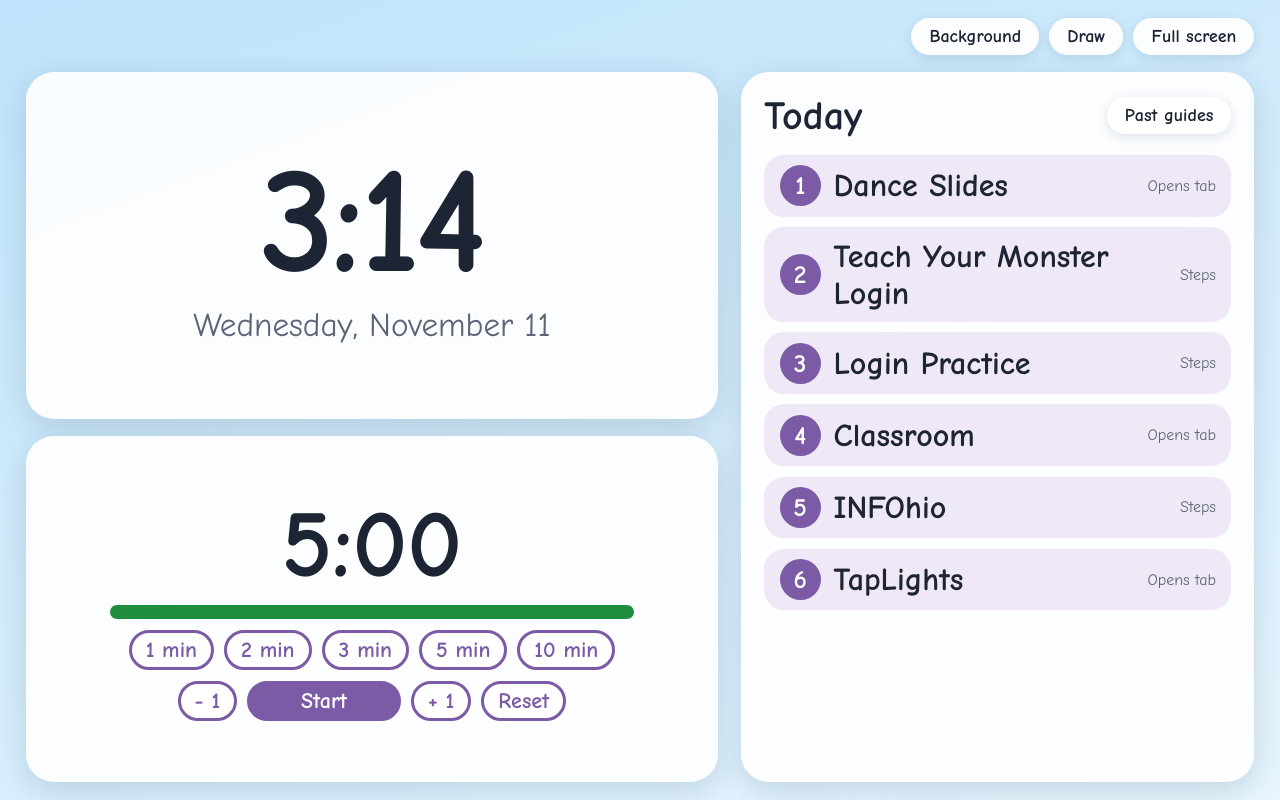
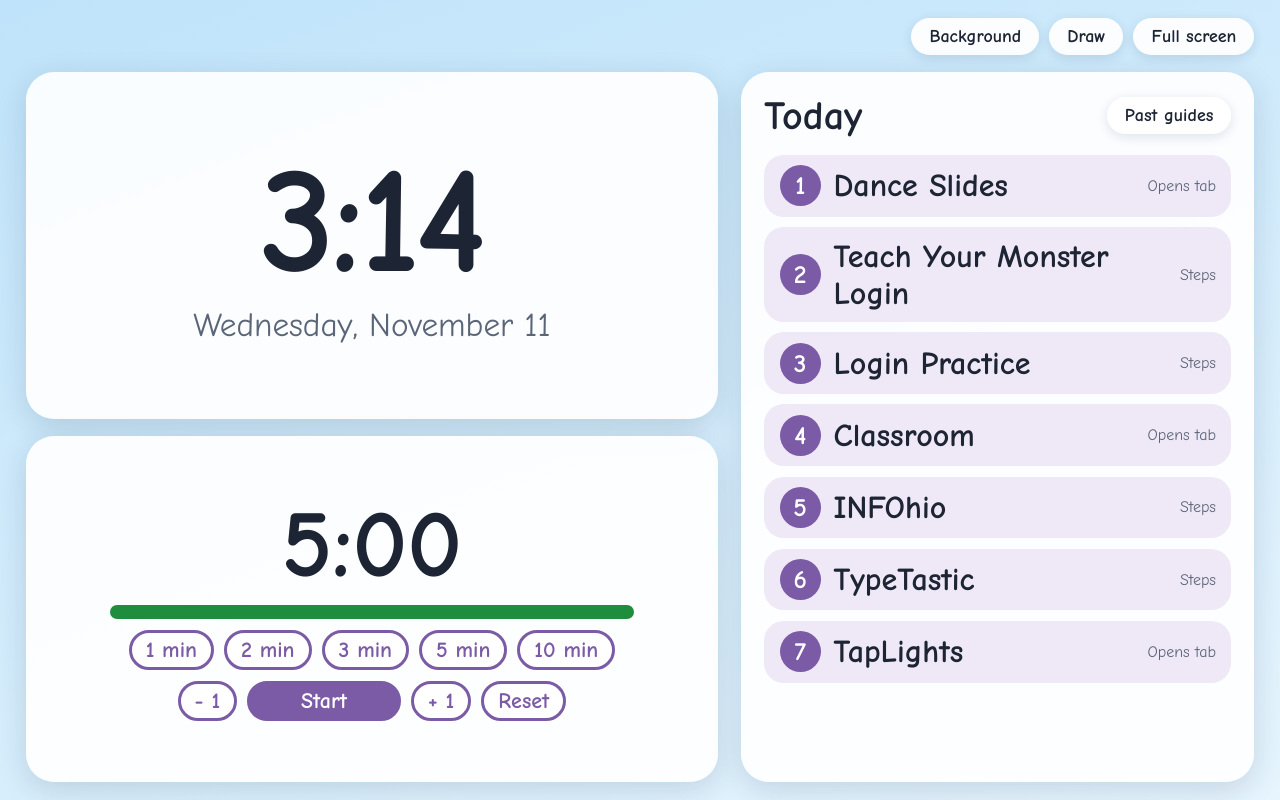
Before and after one commit to smithpick/smithpick.github.io, a plain HTML site: page index.html in a window 1280 px wide. Drawn offline with Linux system fonts and the light colour scheme; a web font is replaced by a local one.

Commit message:
Add TypeTastic guide, auto-fit plan list to the panel
Co-Authored-By: Claude Opus 5.5 <noreply@anthropic.com>
Claude-Session: https://claude.ai/code/session_015iDRFLctZ8BvoUTk9D5XjZ

```diff
--- a/guides.js
+++ b/guides.js
@@ -8,6 +8,18 @@
 // Public repo: no student names, class lists, or class codes in screenshots or text.
 
 const GUIDES = [
+  {
+    id: "2026-11-11-typetastic",
+    title: "How to open TypeTastic",
+    date: "2026-11-11",
+    steps: [
+      { img: "guides/2026-11-11-typetastic/1.jpg", say: "Tap Google Classroom" },
+      { img: "guides/2026-11-11-typetastic/2.jpg", say: "Tap Technology" },
+      { img: "guides/2026-11-11-typetastic/3.jpg", say: "Tap TypeTastic" },
+      { img: "guides/2026-11-11-typetastic/4.jpg", say: "Tap the red fox" },
+      { img: "guides/2026-11-11-typetastic/5.jpg", say: "Pick a game" }
+    ]
+  },
   {
     id: "2026-11-11-infohio",
     title: "How to open INFOhio",
--- a/index.html
+++ b/index.html
@@ -349,7 +349,20 @@
       else if (has) { el.href = presentUrl(it.url); el.target = '_blank'; el.rel = 'noopener'; }
       li.appendChild(el); ol.appendChild(li);
     });
+    requestAnimationFrame(fitPlan);
+    if (document.fonts) document.fonts.ready.then(fitPlan);
   }
+  // Shrink plan text until every item fits without scrolling.
+  function fitPlan() {
+    const ol = $('items'); ol.style.fontSize = '';
+    const items = ol.querySelectorAll('.item'); items.forEach(x => x.style.fontSize = '');
+    if (!items.length || innerWidth <= 820) return;
+    let size = parseFloat(getComputedStyle(items[0]).fontSize);
+    while (ol.scrollHeight > ol.clientHeight + 1 && size > 16) {
+      size -= 1; items.forEach(x => { x.style.fontSize = size + 'px'; x.style.paddingBlock = (size * .32) + 'px'; });
+    }
+  }
+  addEventListener('resize', fitPlan);
   let planIdx = Number(store.get('plan', 0)); if (!(planIdx < plans.length)) planIdx = 0;
   $('planPick').value = planIdx; renderPlan(planIdx);
   $('planPick').onchange = e => { store.set('plan', e.target.value); renderPlan(Number(e.target.value)); };
--- a/plans.js
+++ b/plans.js
@@ -16,6 +16,7 @@ const PLANS = [
       { label: "Login Practice",      type: "steps", url: "login-practice.html" },
       { label: "Classroom",           type: "link",  url: "https://classroom.google.com" },
       { label: "INFOhio",             type: "guide", guide: "2026-11-11-infohio" },
+      { label: "TypeTastic",          type: "guide", guide: "2026-11-11-typetastic" },
       { label: "TapLights",           type: "link",  url: "https://sites.google.com/plsd.us/taplights-pkc/home" }
     ]
   }
```
Also changed, not shown: guides/2026-11-11-typetastic/1.jpg (added), guides/2026-11-11-typetastic/2.jpg (added), guides/2026-11-11-typetastic/3.jpg (added), guides/2026-11-11-typetastic/4.jpg (added), guides/2026-11-11-typetastic/5.jpg (added).
